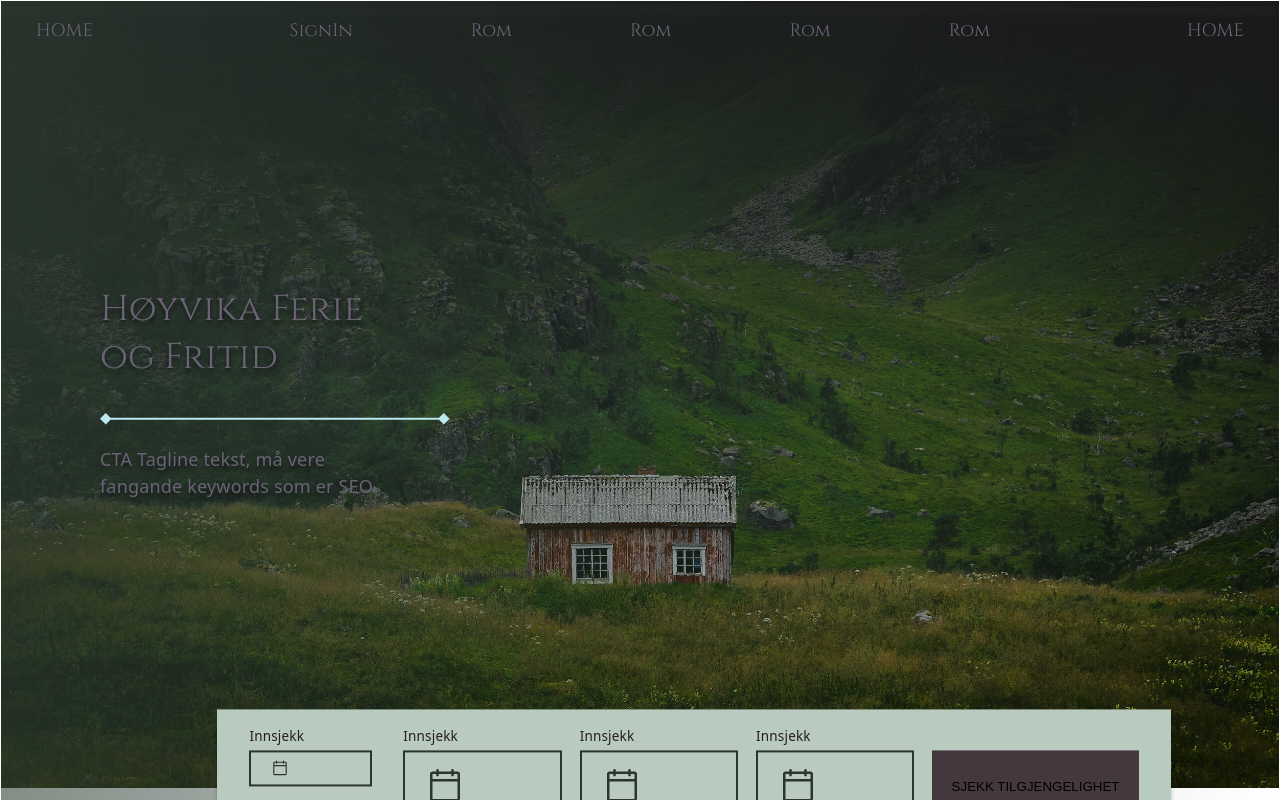
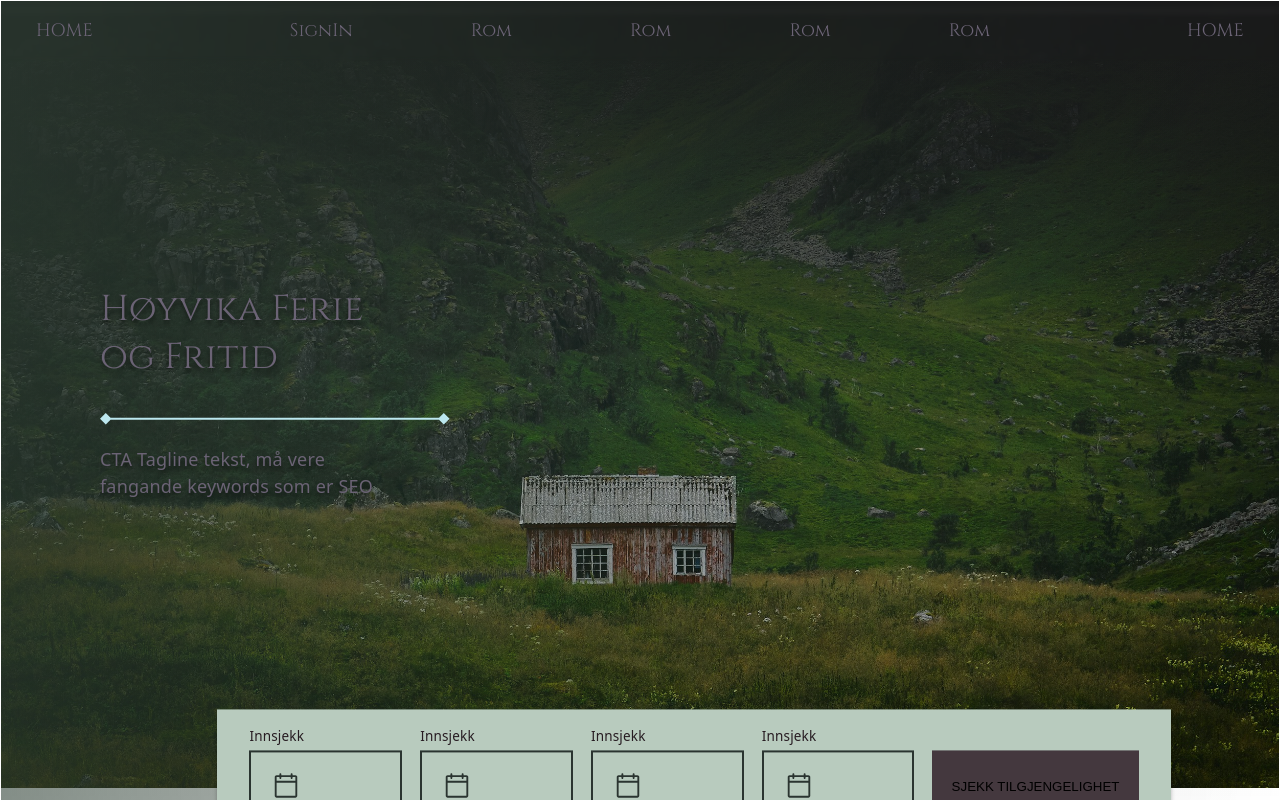
Before and after one commit to katikodi/HoyvikFront, a React (Vite) app: page / in a window 1280 px wide. In both pictures the pointer is over the input 325 px from the left and 786 px from the top of the page. Shown: the top 800 px of the page. Built offline with nearby package versions, Linux system fonts and the light colour scheme; no server answers.

Commit message:
minor fixes

```diff
--- a/src/pages/Home.jsx
+++ b/src/pages/Home.jsx
@@ -147,7 +147,6 @@ const HeroBooking = () => {
 };
 
 const HeroBookingInput = ({ inputType, labelText, icon, inputId, height }) => {
-    // TODO: fix icons changing size on hover
     return (
         <div className="hero-booking-input-container">
             <label
--- a/src/styles/Home.css
+++ b/src/styles/Home.css
@@ -1,11 +1,15 @@
 html {
     --booking-input-height: 4rem;
+    --booking-input-icon-size: 30px;
 }
 
-input[type="date"]::-webkit-calendar-picker-indicator {
+input[type="date"]::-webkit-calendar-picker-indicator,
+input[type="date"]::-webkit-calendar-picker-indicator:hover {
     background-image: url("../icons/calendarIcon.svg");
     background-repeat: no-repeat;
-    background-size: "100px";
+    height: var(--booking-input-icon-size);
+    width: var(--booking-input-icon-size);
+    background-size: cover;
     order: 0;
 }
 
@@ -98,7 +102,10 @@ button {
     color: var(--textbrown);
 }
 
-.hero-booking-input {
+.hero-booking-input,
+.hero-booking-input:hover,
+.hero-booking-input:active,
+.hero-booking-input:focus-visible {
     background: transparent;
     display: flex;
     width: 100%;
```
